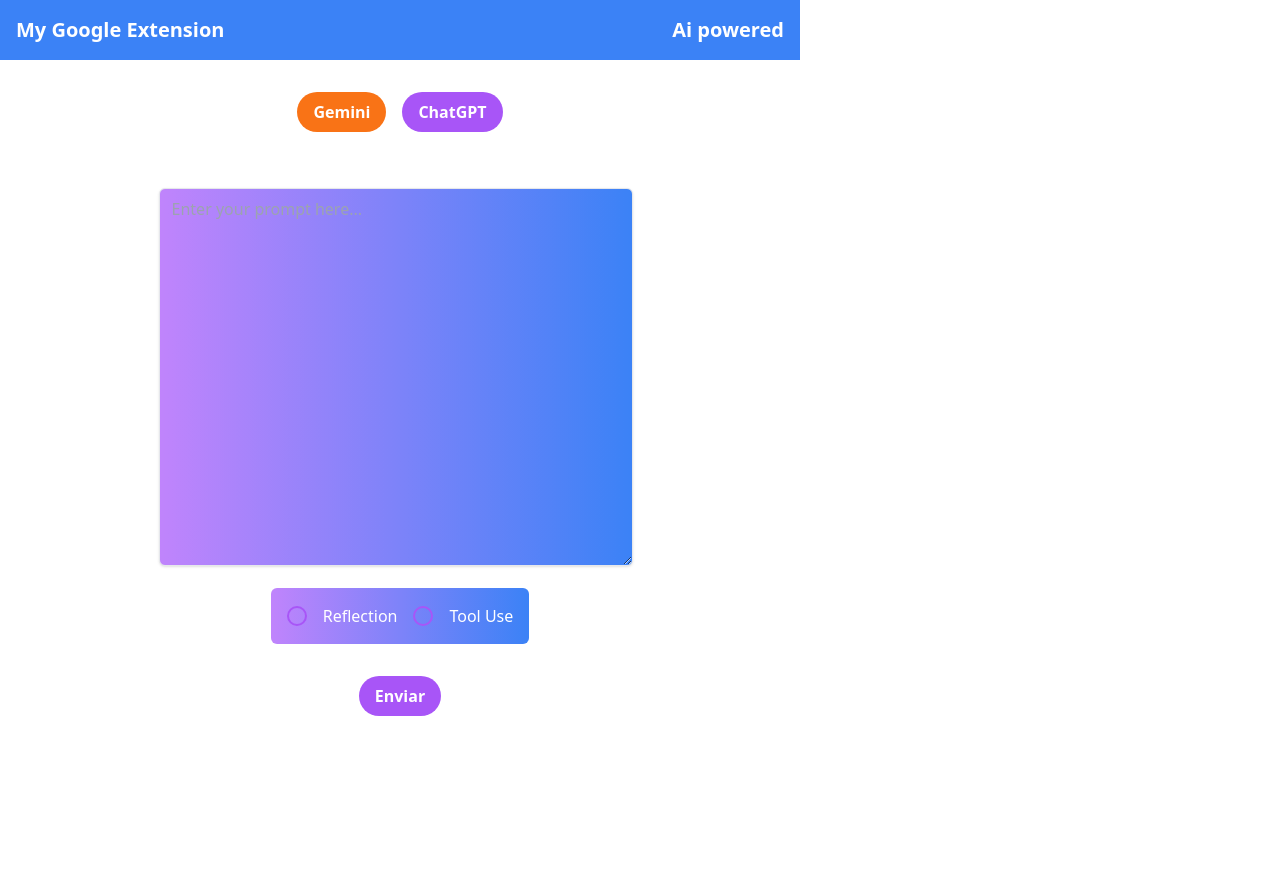
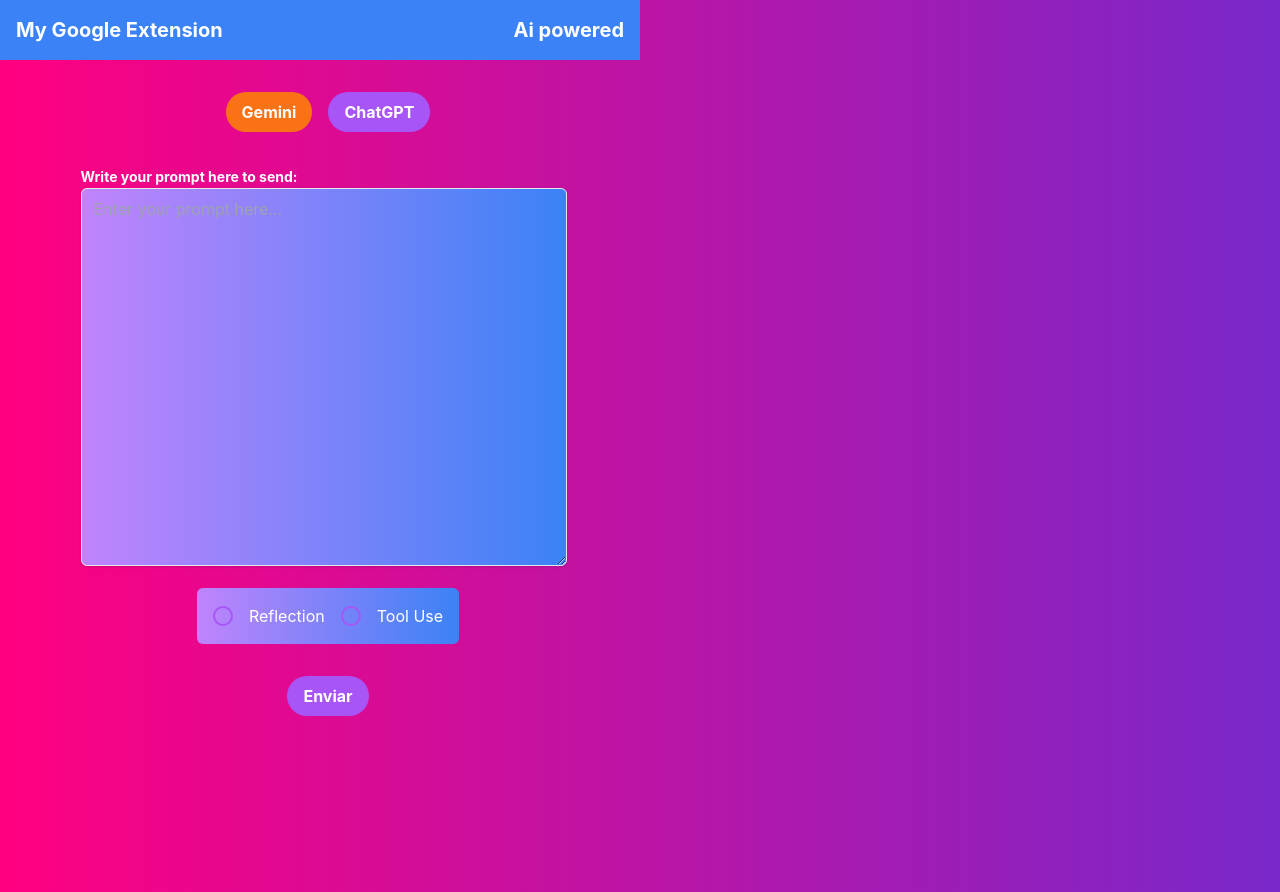
Before and after one commit to dilanSA132/GoogleExtension, a React (Vite) app in the folder nombre-del-proyecto/: page / in a window 1280 px wide. Built offline with nearby package versions, Linux system fonts and the light colour scheme.

Commit message:
[ADD]Loading storage skeleton , and skeleton component

```diff
--- a/nombre-del-proyecto/package.json
+++ b/nombre-del-proyecto/package.json
@@ -20,7 +20,7 @@
   "devDependencies": {
     "@types/chrome": "^0.0.266",
     "@types/react": "^18.2.66",
-    "@types/react-dom": "^18.2.22",
+    "@types/react-dom": "^18.2.25",
     "@typescript-eslint/eslint-plugin": "^7.2.0",
     "@typescript-eslint/parser": "^7.2.0",
     "@vitejs/plugin-react": "^4.2.1",
--- a/nombre-del-proyecto/src/main.tsx
+++ b/nombre-del-proyecto/src/main.tsx
@@ -1,19 +1,28 @@
-import React from 'react'
-import ReactDOM from 'react-dom/client'
-import './styles/index.css'
-import Header  from './componentes/header.tsx'
-import IaButton from './componentes/IaButton.tsx'
-import PromptText from './componentes/prompsText.tsx'
-import TypesButtons from './componentes/typesButton.tsx'
+import React from 'react';
+import ReactDOM from 'react-dom';
+import useButtonStore from './stores/buttonStore';
+import Header from './componentes/header.tsx';
+import IaButton from './componentes/IaButton.tsx';
+import PromptText from './componentes/prompsText.tsx';
+import './styles/index.css';
+import TypesButtons from './componentes/typesButton.tsx';
+import SkeletonHeader from './utils/skeletonHeader.tsx';
 
-ReactDOM.createRoot(document.getElementById('root')!).render(
-  <React.StrictMode>
-     <Header />
-    <div className="flex flex-col items-center justify-start h-screen mt-8">
-      <IaButton />
-      <PromptText />
-      <TypesButtons />
-    </div>
+const App = () => {
+  const isLoading = useButtonStore((state) => state.isLoading);
 
-  </React.StrictMode>,
-)
+  return (
+    <React.StrictMode>
+
+      <Header />
+      {isLoading && <SkeletonHeader />}
+      <div className="flex flex-col items-center justify-start h-screen mt-8 ml-4">
+        {!isLoading && <IaButton />}
+        {!isLoading && <PromptText />}
+        {!isLoading && <TypesButtons />}
+      </div>
+    </React.StrictMode>
+  );
+};
+
+ReactDOM.render(<App />, document.getElementById('root'));
--- a/nombre-del-proyecto/src/stores/buttonStore.ts
+++ b/nombre-del-proyecto/src/stores/buttonStore.ts
@@ -2,12 +2,16 @@ import create from 'zustand';
 
 interface ButtonStore {
   selectedButton: string | null;
+  isLoading: boolean;
   setSelectedButton: (buttonName: string) => void;
+  setIsLoading: (loading: boolean) => void;
 }
 
 const useButtonStore = create<ButtonStore>((set) => ({
   selectedButton: null,
+  isLoading: false,
   setSelectedButton: (buttonName: string) => set({ selectedButton: buttonName }),
+  setIsLoading: (loading: boolean) => set({ isLoading: loading }),
 }));
 
 export default useButtonStore;
--- a/nombre-del-proyecto/src/styles/index.css
+++ b/nombre-del-proyecto/src/styles/index.css
@@ -3,7 +3,15 @@
 @import 'tailwindcss/utilities';
 
 #root {
-    width: 100vh;
-    height: 100vh;
-    aspect-ratio: 1;
+    width: 80vh;
+    height: 50vh;
+
   }
+
+body {
+  background: linear-gradient(90deg, #FF0080, #7928CA);
+  margin: 0;
+  padding: 0;
+  overflow: hidden;
+  font-family: -apple-system, BlinkMacSystemFont, "Segoe UI", Roboto, "Helvetica Neue", Arial, sans-serif;
+}
--- /dev/null
+++ b/nombre-del-proyecto/src/utils/skeletonHeader.tsx
@@ -0,0 +1,48 @@
+function DefaultSkeleton() {
+  return (
+    <div className="flex flex-col items-center justify-center h-screen">
+      <div className="animate-pulse">
+        <button className="bg-orange-500 hover:bg-orange-700 rounded-full w-20 h-10 mr-4"></button>
+        <button className="bg-purple-500 hover:bg-purple-700 rounded-full w-20 h-10"></button>
+      </div>
+      <div className="flex justify-center mt-4 mr-8">
+        <div className="mt-4 w-full">
+          <label className="text-white text-sm font-bold mb-2 ml-3" htmlFor="prompt">
+            &bull;&bull;&bull;&bull;&bull;&bull;&bull;&bull;&bull;&bull;
+          </label>
+
+          <textarea
+            className="shadow appearance-none border rounded-lg w-full py-2 px-3 ml-3 bg-gradient-to-r from-purple-400 to-blue-500 p-4 rounded-md text-white animate-pulse"
+            rows={15}
+          ></textarea>
+        </div>
+      </div>
+      <div className="mt-4 mb-4">
+        <div className="bg-gradient-to-r from-purple-400 to-blue-500 p-4 rounded-md text-white">
+          <div className="flex items-center">
+            <input
+              className="appearance-none rounded-full border-purple-500 w-5 h-5 mr-2 checked:bg-purple-500 checked:border-transparent border-2"
+            />
+            <label className="text-white text-sm font-bold mb-2 ml-3" htmlFor="prompt">
+              &bull;&bull;&bull;&bull;&bull;&bull;&bull;&bull;&bull;&bull;
+            </label>
+            <input
+              className="appearance-none rounded-full border-purple-500 w-5 h-5 mr-2 checked:bg-purple-500 checked:border-transparent border-2"
+            />
+            <label className="text-white text-sm font-bold mb-2 ml-3" htmlFor="prompt">
+              &bull;&bull;&bull;&bull;&bull;&bull;&bull;&bull;&bull;&bull;
+            </label>
+          </div>
+        </div>
+        <div className="flex justify-center mt-8 mb-4 ">
+          <button
+            className={`bg-purple-500 hover:bg-purple-700 text-white font-bold py-2 px-4 rounded-full items-center animate-pulse`}
+          >
+          </button>
+        </div>
+      </div>
+    </div>
+  );
+}
+
+export default DefaultSkeleton;
```
Also changed, not shown: 1 other file (tests, documents, lock files or other folders).
